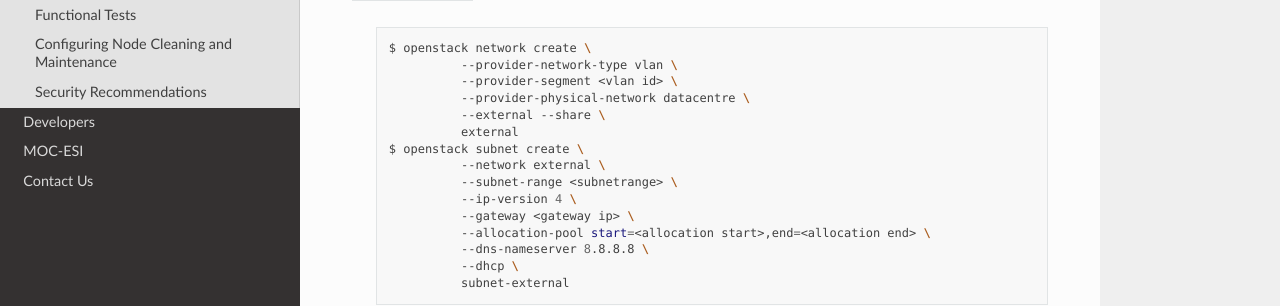
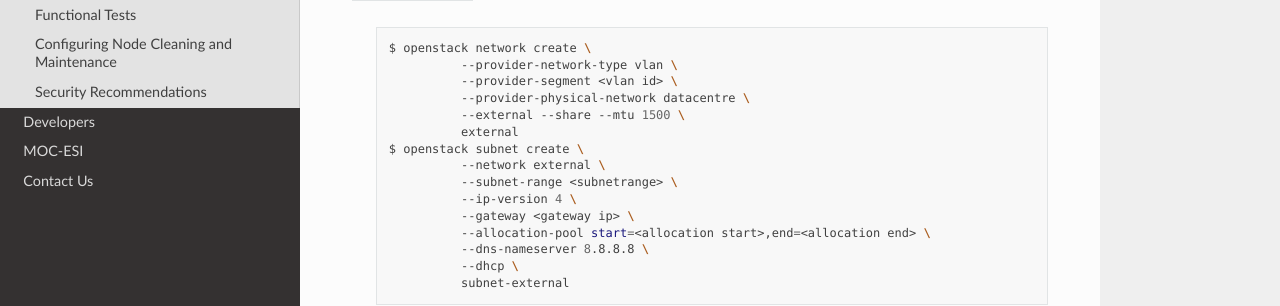
Before and after one commit to CCI-MOC/esi, a Sphinx documentation site: the page built from docs/source/install/external_network.rst, in a window 1280 px wide. Shown: the part 255-561 px from the top of the page. Built offline with Sphinx 7.4.7 and the Read the Docs theme 3.1.0, drawn with Linux system fonts in a browser that asks for light colours.

Commit message:
Explicitly set mtu to 1500 when creating networks
The recommended mtu for networks is 1500; however, if the max
mtu is higher, neutron will default the mtu to the max value.
This change updates the documentation so that network creation
examples set the mtu to 1500.

```diff
--- a/docs/source/install/external_network.rst
+++ b/docs/source/install/external_network.rst
@@ -9,7 +9,7 @@
               --provider-network-type vlan \
               --provider-segment <vlan id> \
               --provider-physical-network datacentre \
-              --external --share \
+              --external --share --mtu 1500 \
               external
     openstack subnet create \
               --network external \
--- a/docs/source/usage/network_scenarios.rst
+++ b/docs/source/usage/network_scenarios.rst
@@ -12,7 +12,7 @@
 
   .. prompt:: bash $
 
-    openstack network create <network name>
+    openstack network create --mtu 1500 <network name>
     openstack subnet create --subnet-range <subnet range> --allocation-pool start=<allocation start>,end=<allocation end> --network <network name> <subnet name>
 
 The created network will automatically have an assigned VLAN. This network can then be attached to a node as follows:
```
